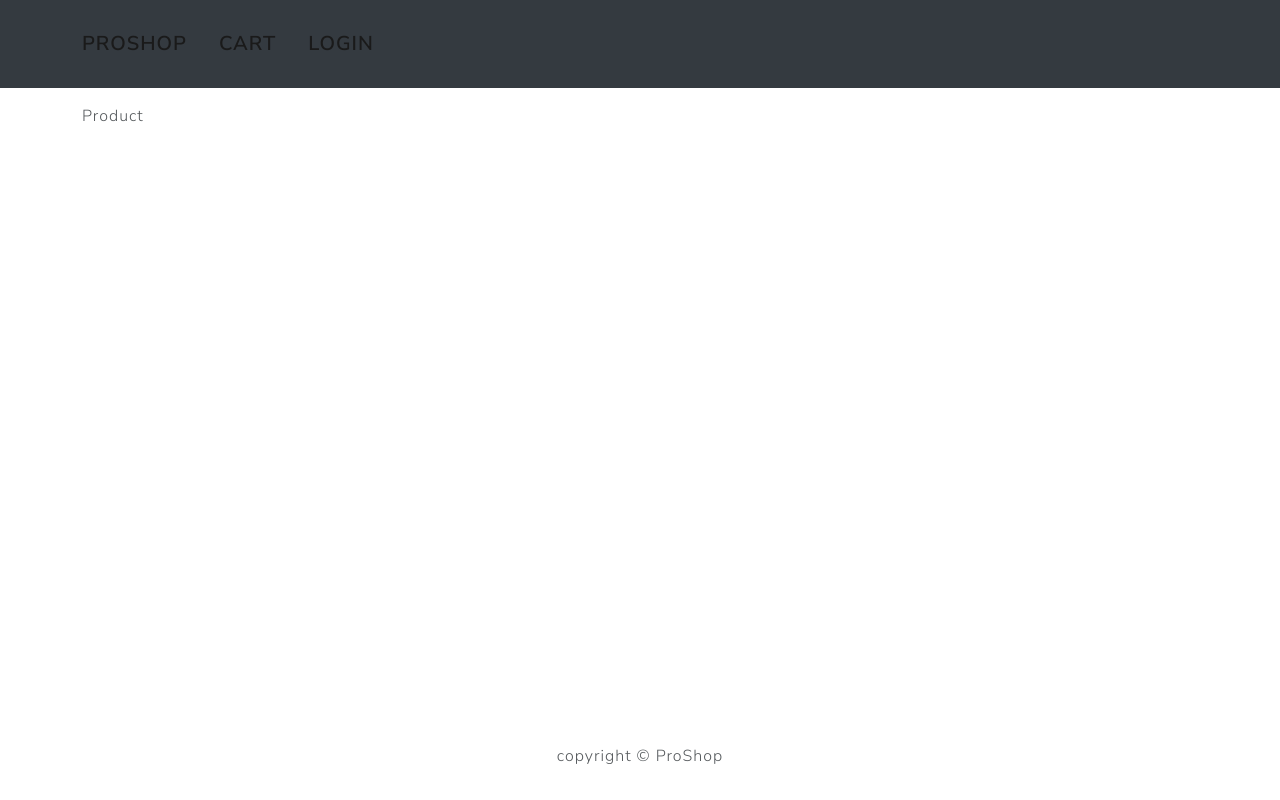
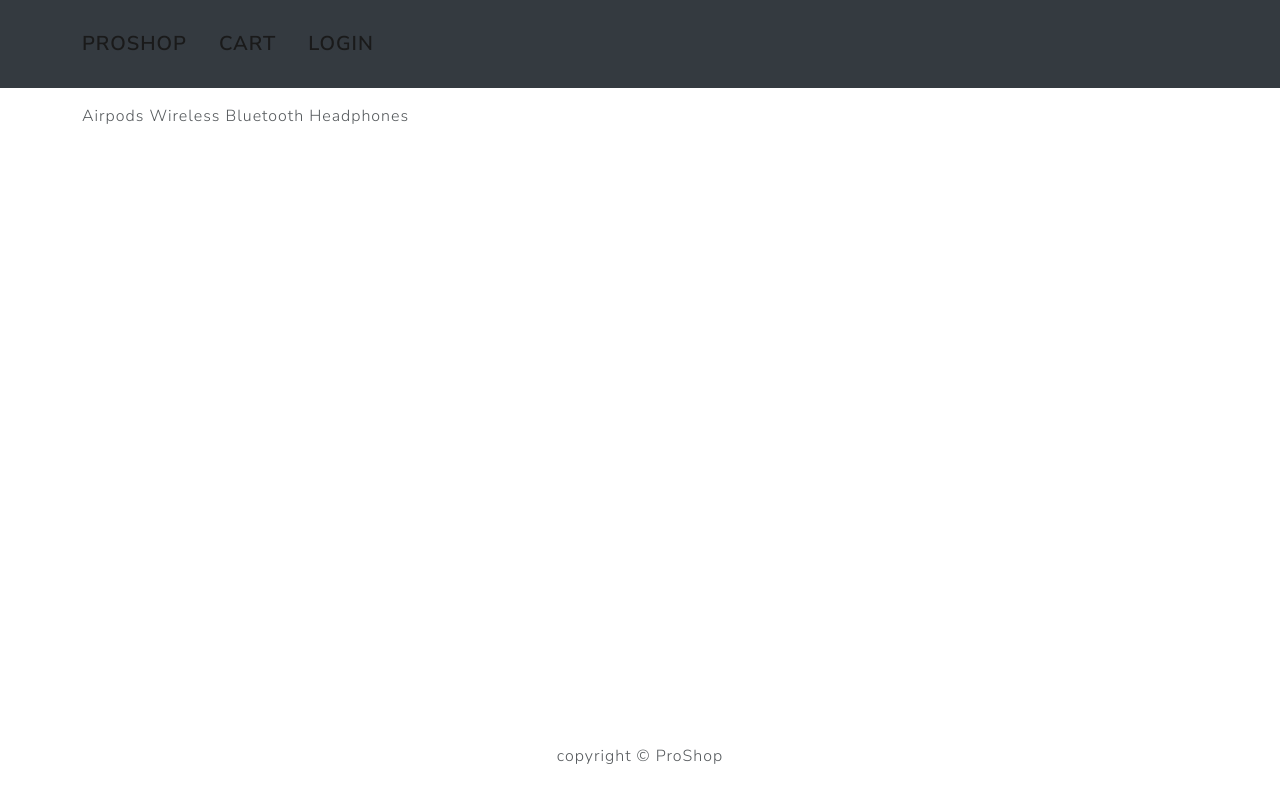
Before and after one commit to pavlicic1marko/assistant--webapp, a React (Create React App) app: page /product/1 in a window 1280 px wide. Built offline with nearby package versions, Linux system fonts and the light colour scheme.

Commit message:
passing item  id to products component

```diff
--- a/src/App.js
+++ b/src/App.js
@@ -14,7 +14,6 @@ function App() {
             <Routes>
               <Route path='/' element={<HomeScreen/>} exact/>
               <Route path='/product/:id' element={<ProductScreen/>} />
-
             </Routes>
 
           </Container>
--- a/src/screens/HomeScreen.js
+++ b/src/screens/HomeScreen.js
@@ -2,6 +2,7 @@ import React from 'react'
 import products from '../products'
 import {Row, Col} from 'react-bootstrap'
 import Product from '../components/Products'
+
 
 function HomeScreen() {
   return (
--- a/src/screens/ProductScreen.js
+++ b/src/screens/ProductScreen.js
@@ -1,8 +1,16 @@
 import React from 'react'
+import {Link} from 'react-router-dom'
+import {Row, Col, Image, ListGroup, Button, Card} from 'react-bootstrap'
+import Rating from '../components/Rating'
+import products from '../products'
+import { useParams } from 'react-router-dom';
 
 function ProductScreen() {
-  return (
-    <div>Product</div>
+    const match = useParams();
+    const product = products.find((p) => p._id == match.id);
+    return (
+         <div>{product.name}</div>
+
   )
 }
 
```
